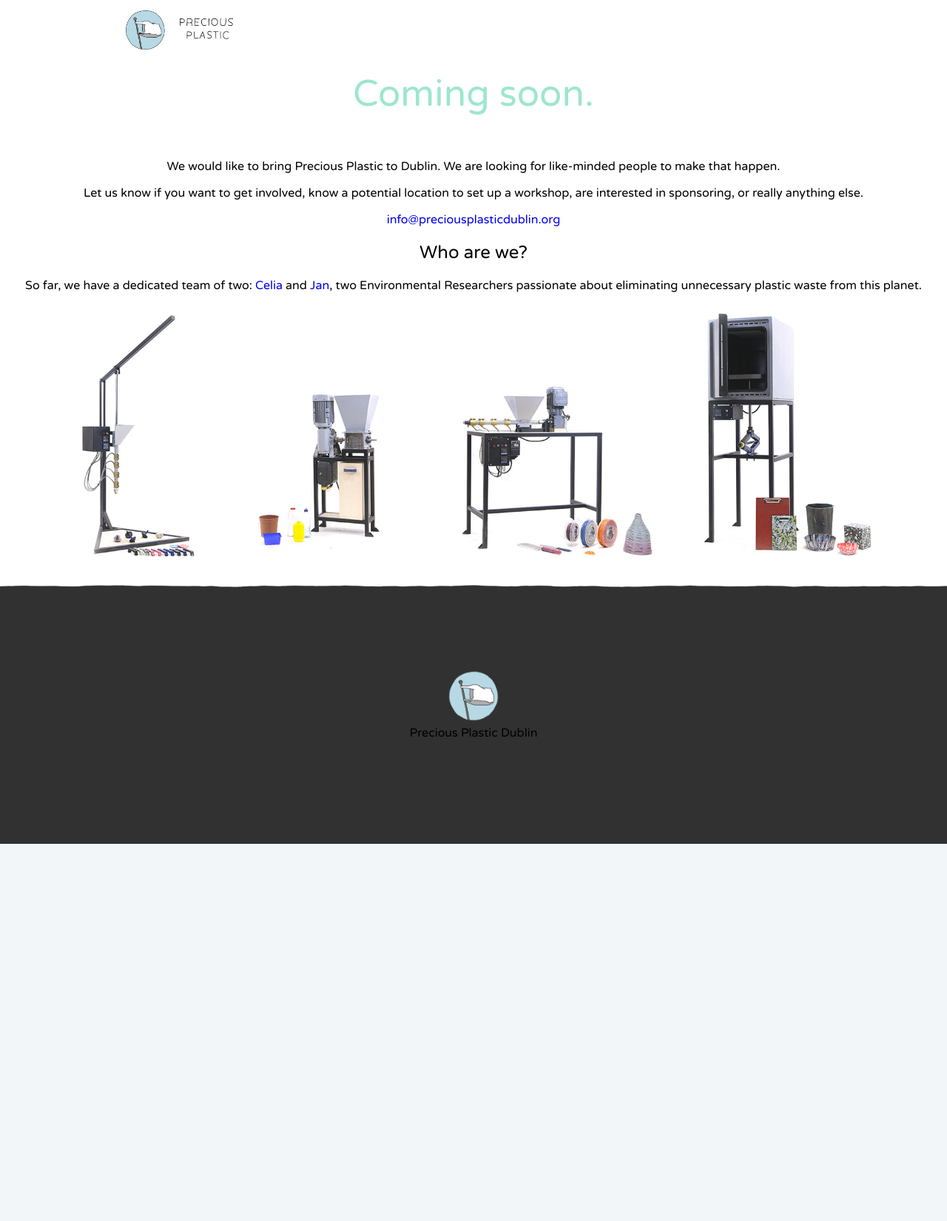
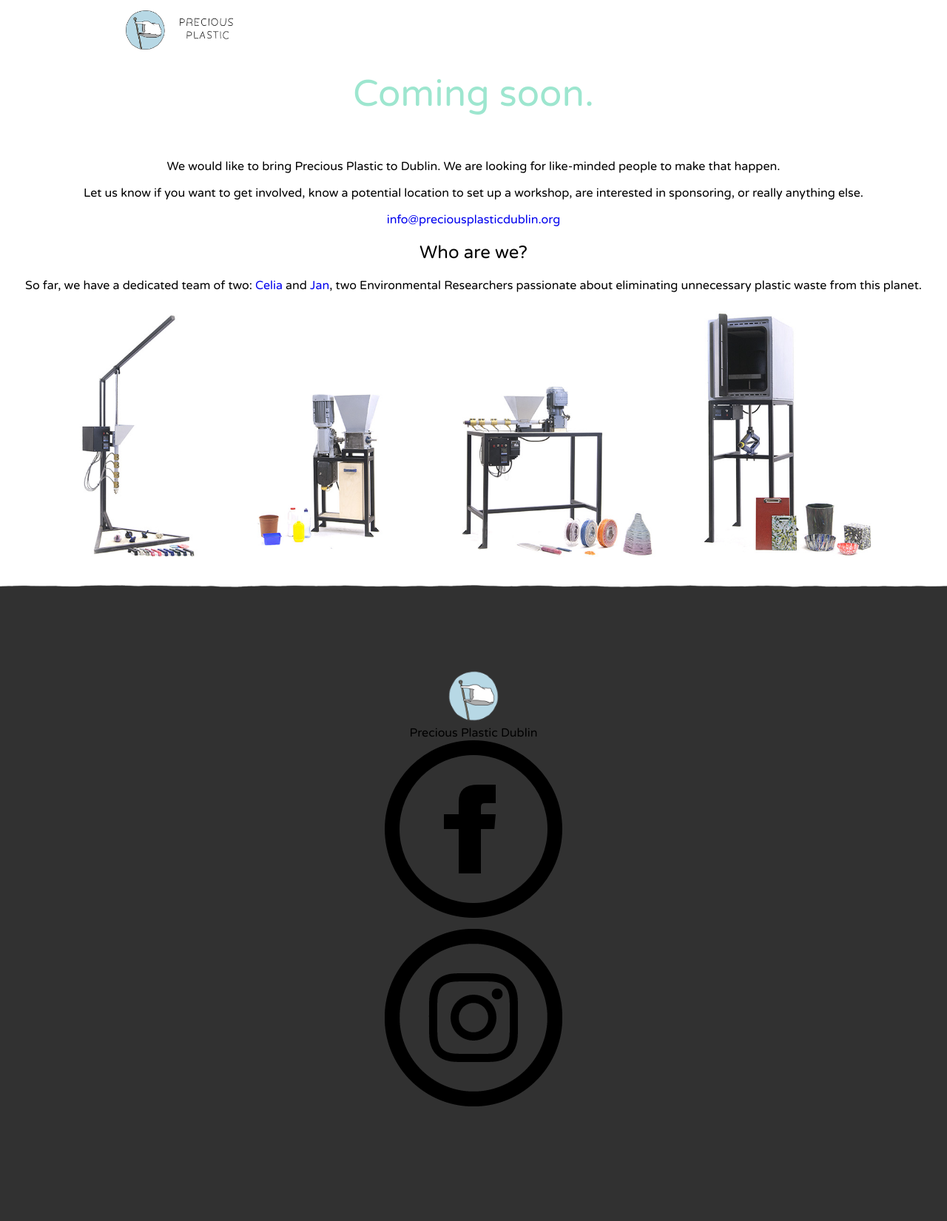
Before and after one commit to preciousplasticdublin/preciousplasticdublin.github.io, a Jekyll site: the page built from en/index.html, in a window 1280 px wide. Shown: the whole page at 74% size. Built offline with Jekyll 4.4.1, drawn with Linux system fonts in a browser that asks for light colours; before the commit the page ends 1141 px from its top, so only the background shows below that.

Commit message:
Update footer.html

```diff
--- a/_includes/footer.html
+++ b/_includes/footer.html
@@ -23,7 +23,7 @@
 -->
 
 
-  <div class="social">
+  <div>
     <a href="https://www.facebook.com/preciousplasticdublin/" target="_blank"><img src="https://www.preciousplasticdublin.org/assets/images/social/facebook-bw.png"></a>
     <a href="https://www.instagram.com/preciousplasticdublin/" target="_blank"><img src="https://www.preciousplasticdublin.org/assets/images/social/instagram-bw.png"></a>
   </div>
```
